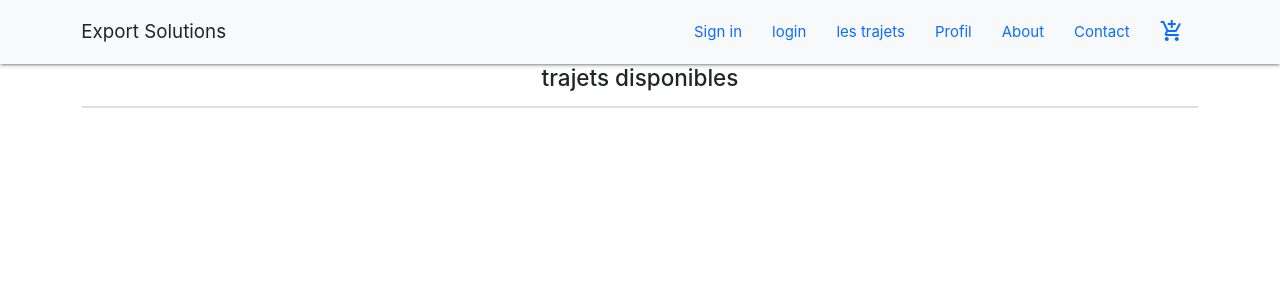
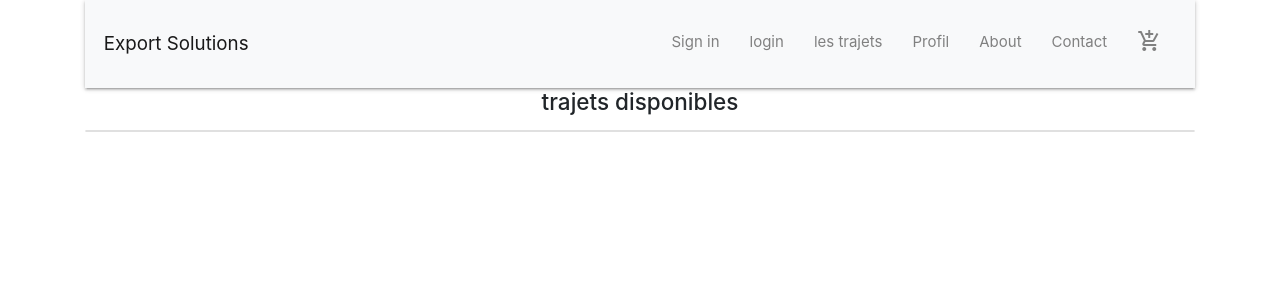
Before and after one commit to DoumbiaAmadou/FrontAppTravelDelivery, a React (Create React App) app: page / in a window 1280 px wide. Shown: the top 300 px of the page. Built offline with nearby package versions, Linux system fonts and the light colour scheme; no server answers.

Commit message:
reset boostrap to version 4

```diff
--- a/src/components/Navbar.jsx
+++ b/src/components/Navbar.jsx
@@ -7,41 +7,49 @@ const NavBar = ({ auth, disconnect }) => {
   // let history = useHistory();
 
   return (
+    <>
+      <div className="container-lg ">
+        <nav className="navbar navbar-expand-md navbar-light bg-light justify-content-center">
+          <Link className="navbar-brand ml-1 mr-auto" to={"/"}> Export Solutions </Link>
+          <button class="navbar-toggler" type="button" data-toggle="collapse" data-target="#navbarTogglerDemo03"
+            aria-controls="navbarTogglerDemo03"
+            aria-expanded="false" aria-label="Toggle navigation">
 
-    <nav className="navbar navbar-expand-lg bg-light">
-      <div className="container">
-
-        <Link className='navbar-brand text-dark' to={'/'}> Export Solutions </Link>
-
-        <ul className="nav nav-extended">
+            <span class="navbar-toggler-icon"></span>
+          </button>
+          <div class="collapse navbar-collapse" id="navbarTogglerDemo03">
+            <ul className="navbar-nav mr-1 ml-auto">
               {(!auth || !auth.isConnected) &&
                 <React.Fragment>
-              <li className="nav-item"><Link className='nav-link' to={'/signUp'}> Sign in </Link> </li>
-              <li className="nav-item"><Link className='nav-link' to={'/login'}> login </Link> </li>
+                  <li className="nav-item" ><Link data-toggle="collapse" data-target=".navbar-collapse.show" to={'/signUp'}> Sign in </Link> </li>
+                  <li className="nav-item"><Link data-toggle="collapse" data-target=".navbar-collapse.show" to={'/login'}> login </Link> </li>
                 </React.Fragment>
-
               }
               {(auth?.isConnected && auth.user?.firstName) &&
-            <li className="nav-item"> <span className='nav-link'>
-              Bienvenue {auth.user.firstName}!
-            </span></li>
+                <li className="nav-item">
+                  <h4 id='colorGrey' class='nav-link'>
+                    &nbsp; Bienvenue {auth.user.firstName}!&nbsp;
+                  </h4>
+                </li>
               }
-          <li className="nav-item"><Link className='nav-link' to={'/'}> les trajets </Link> </li>
-          <li className="nav-item"><Link className='nav-link' to={'/profile'}> Profil </Link></li>
-          <li className="nav-item"><Link className='nav-link' to={'/about'}> About </Link></li>
-          <li className="nav-item"><Link className='nav-link' to={'/contact'}> Contact </Link></li>
+              <li className="nav-item"><Link data-toggle="collapse" data-target=".navbar-collapse.show" to={'/'}> les trajets </Link> </li>
+              <li className="nav-item"><Link data-toggle="collapse" data-target=".navbar-collapse.show" to={'/profile'}> Profil </Link></li>
+              <li className="nav-item"><Link data-toggle="collapse" data-target=".navbar-collapse.show" to={'/about'}> About </Link></li>
+              <li className="nav-item"><Link data-toggle="collapse" data-target=".navbar-collapse.show" to={'/contact'}> Contact </Link></li>
               <li className="nav-item">
-            <Link className='nav-link' to={'/cart'}>
+                <Link data-toggle="collapse" data-target=".navbar-collapse.show" to={'/cart'}>
                   <i className='material-icons'> add_shopping_cart</i>
                 </Link>
               </li>
 
               {(auth && auth.isConnected) &&
-            <li className=" nav-item"><span className='btn btn-outline-success my-2 my-sm-4 ' onClick={disconnect} > se Deconnecter! </span> </li>
+                <li className=" nav-item"><Link className='btn-outline-success ' data-toggle="collapse" data-target=".navbar-collapse.show" onClick={disconnect} > Se deconnecter! </Link> </li>
               }
             </ul>
           </div>
-    </nav >
+        </nav>
+      </div>
+    </>
   )
 }
 
--- a/src/css/App.css
+++ b/src/css/App.css
@@ -1,3 +1,17 @@
+div.container-lg > nav{
+  height: auto;
+}
+#colorGrey{
+ text-align: center;
+}
+#colorGrey, nav ul a, nav ul a:hover{
+  color :  gray;
+}
+
+nav ul li a{
+  height: 65px;
+  text-align: center;
+}
 
 .App-logo {
   height: 40vmin;
```
Also changed, not shown: package.json (+11 -9 lines), src/index.js (+5 -2 lines). Lines whose indentation alone changed are shown as unchanged.
